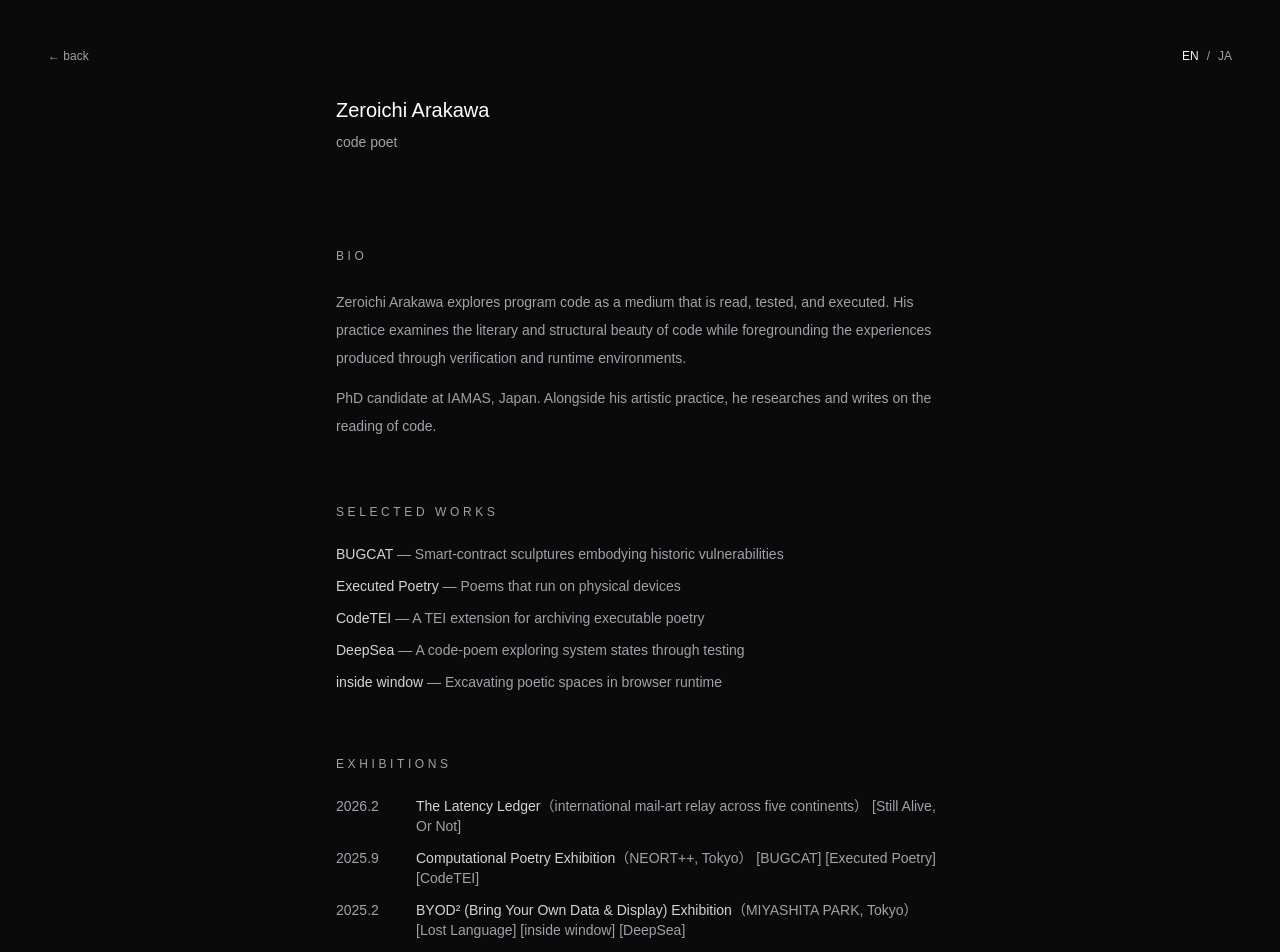
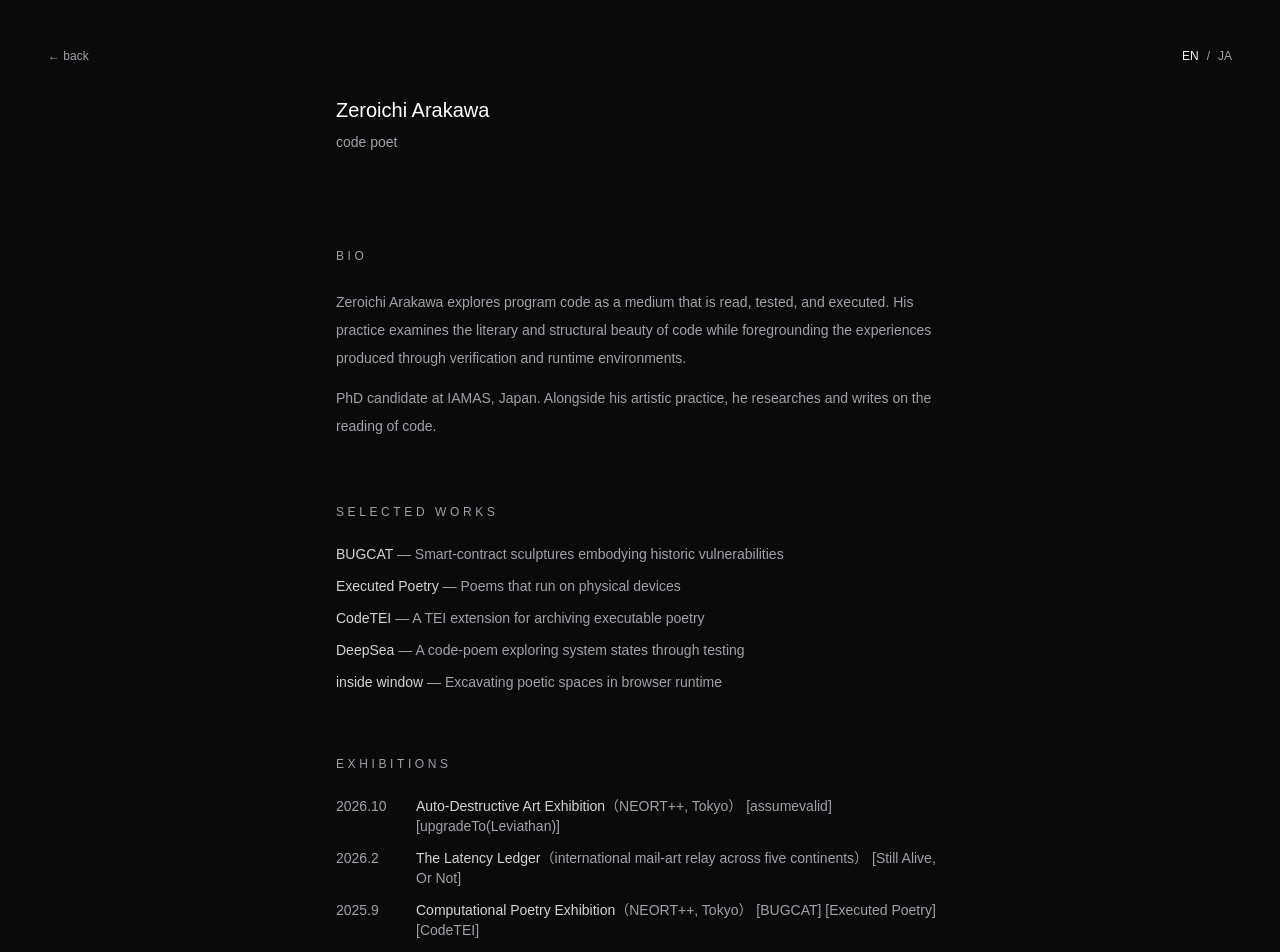
Before and after one commit to avcdsld/zeroichiarakawa, a Next.js app: page /cv in a window 1280 px wide. Shown: the top 952 px of the page. Built offline with nearby package versions, Linux system fonts and the light colour scheme.

Commit message:
cv: add 自己破壊芸術展 (2026.10)

```diff
--- a/app/cv/page.tsx
+++ b/app/cv/page.tsx
@@ -83,6 +83,13 @@ export default function Page() {
 
         {/* Exhibitions */}
         <Section title={t('EXHIBITIONS', '展示')}>
+          <CVItemLink
+            year="2026.10"
+            text={t('Auto-Destructive Art Exhibition', '自己破壊芸術展')}
+            venue={t('NEORT++, Tokyo', 'NEORT++, 東京')}
+            works="[assumevalid] [upgradeTo(Leviathan)]"
+            href="http://two.neort.io/exhibitions/auto_destructive_art"
+          />
           <CVItemLink
             year="2026.2"
             text="The Latency Ledger"
```
